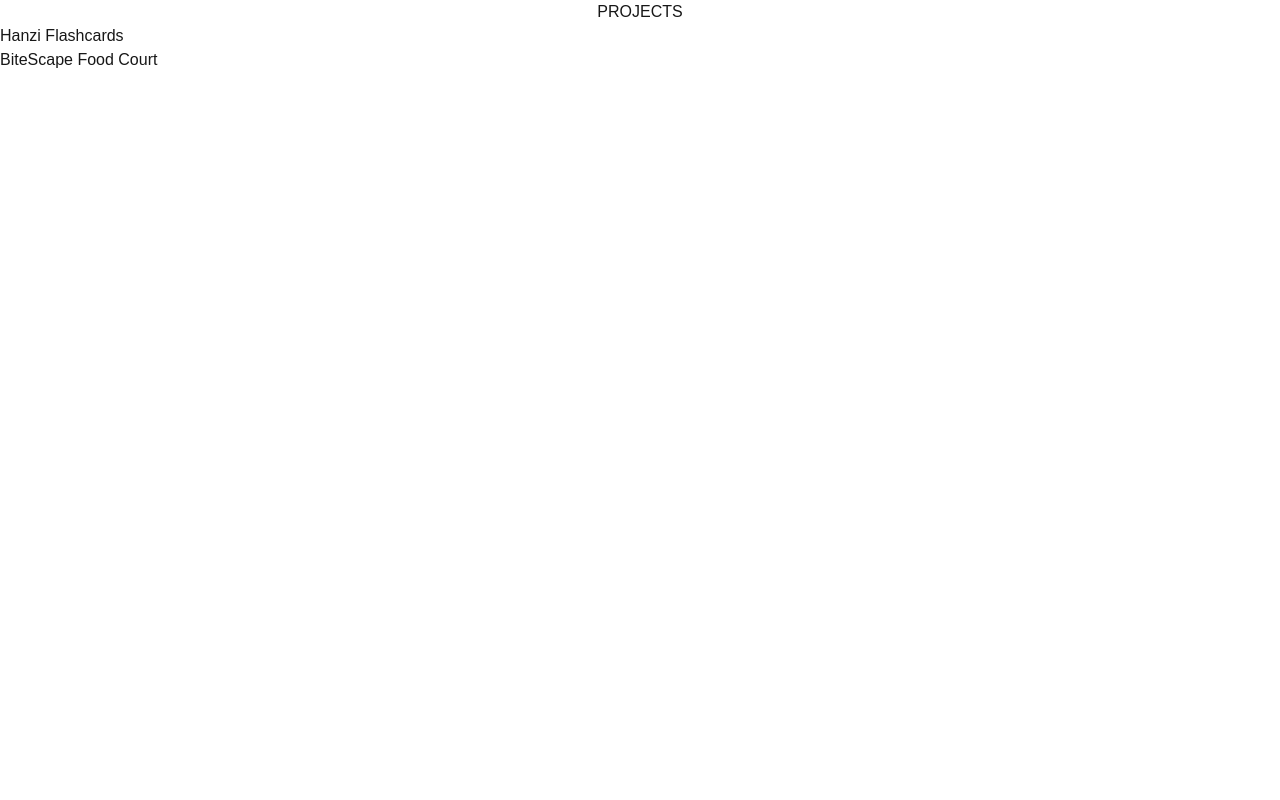
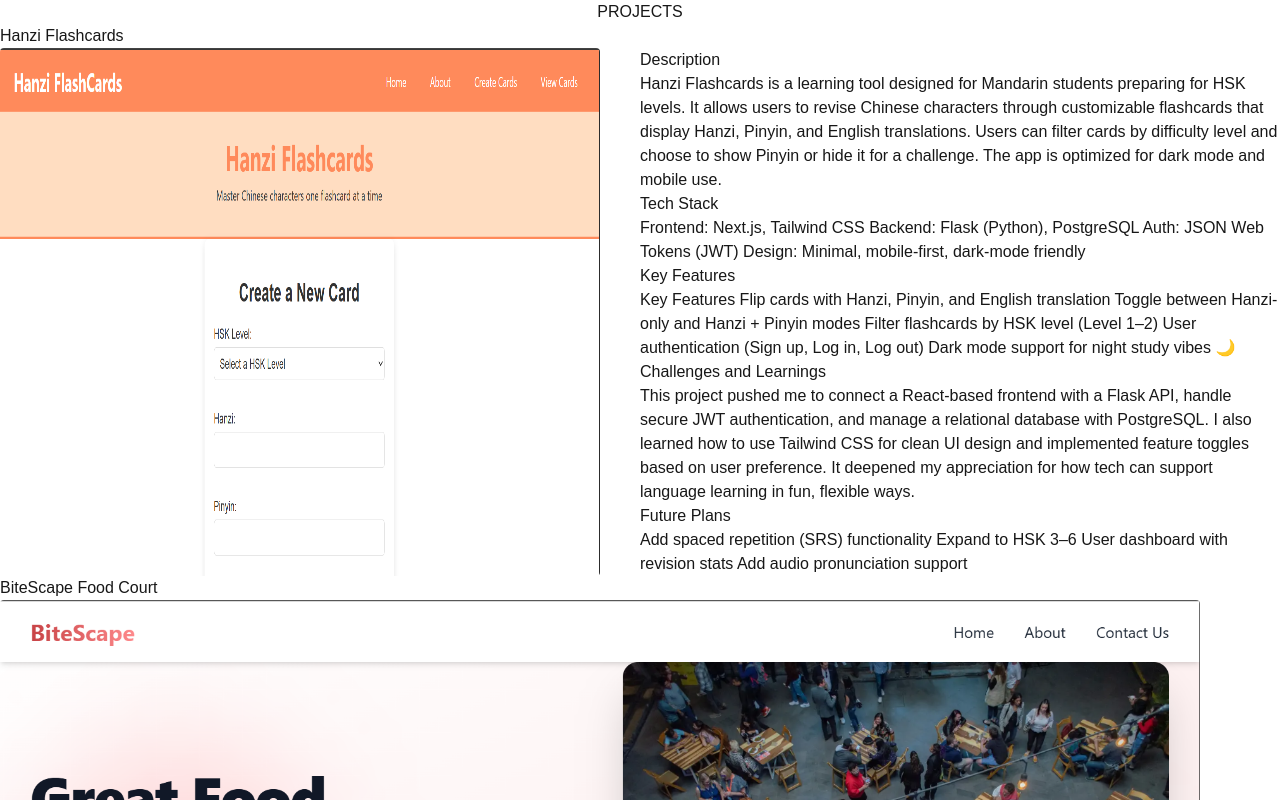
Before and after one commit to Karimi-F/my-portfolio, a Next.js app: page /projects in a window 1280 px wide. Shown: the top 800 px of the page. Built offline with nearby package versions, Linux system fonts and the light colour scheme.

Commit message:
Adds the bitescape project to the projects

```diff
--- a/src/app/projects/page.js
+++ b/src/app/projects/page.js
@@ -1,6 +1,6 @@
-"use client"
+"use client";
 
-export default function Projects(){
+export default function Projects() {
   return (
     <div>
       <h1 className="text-center">PROJECTS</h1>
@@ -13,19 +13,76 @@ export default function Projects(){
             </div> */}
       <div>
         <h5>
-                  <a href="https://hanzi-flashcards.vercel.app/">Hanzi Flashcards</a></h5>
-                <div>
-                  <p></p>
+          <a href="https://hanzi-flashcards.vercel.app/">Hanzi Flashcards</a>
+        </h5>
+        <div className="flex justify-around gap-10">
+          <img
+            src="/images/Hanzi flashcards.png"
+            alt="Bitescape image"
+            width={600}
+            height={600}
+            className="rounded xl"
+          />
+          <div >
+            <h2>Description</h2>
+          <p>
+            Hanzi Flashcards is a learning tool designed for Mandarin students
+            preparing for HSK levels. It allows users to revise Chinese
+            characters through customizable flashcards that display Hanzi,
+            Pinyin, and English translations. Users can filter cards by
+            difficulty level and choose to show Pinyin or hide it for a
+            challenge. The app is optimized for dark mode and mobile use.
+          </p>
+          <h2>Tech Stack</h2>
+          <p>
+            Frontend: Next.js, Tailwind CSS Backend: Flask (Python), PostgreSQL
+            Auth: JSON Web Tokens (JWT) Design: Minimal, mobile-first, dark-mode
+            friendly
+          </p>
+          <h2>Key Features</h2>
+          <p>
+            Key Features Flip cards with Hanzi, Pinyin, and English translation
+            Toggle between Hanzi-only and Hanzi + Pinyin modes Filter flashcards
+            by HSK level (Level 1–2) User authentication (Sign up, Log in, Log
+            out) Dark mode support for night study vibes 🌙
+          </p>
+          <h2>Challenges and Learnings</h2>
+          <p>
+            This project pushed me to connect a React-based frontend with a
+            Flask API, handle secure JWT authentication, and manage a relational
+            database with PostgreSQL. I also learned how to use Tailwind CSS for
+            clean UI design and implemented feature toggles based on user
+            preference. It deepened my appreciation for how tech can support
+            language learning in fun, flexible ways.
+          </p>
+          <h2>Future Plans</h2>
+          <p>
+            Add spaced repetition (SRS) functionality
+            Expand to HSK 3–6 User
+            dashboard with revision stats
+            Add audio pronunciation support
+          </p>
+          </div>
+
         </div>
       </div>
       <div>
         <h5>
-                  <a href="https://food-court-group-2-6mbz.vercel.app/">BiteScape Food Court</a></h5>
+          <a href="https://food-court-group-2-6mbz.vercel.app/">
+            BiteScape Food Court
+          </a>
+        </h5>
         <div>
+          <img
+            src="/images/Bitescape.png"
+            alt="Bitescape image"
+            width={1200}
+            height={1200}
+            className="rounded xl"
+          />
           <p></p>
         </div>
       </div>
     </div>
-  )
-
+  );
 }
```
Lines whose indentation alone changed are shown as unchanged.
